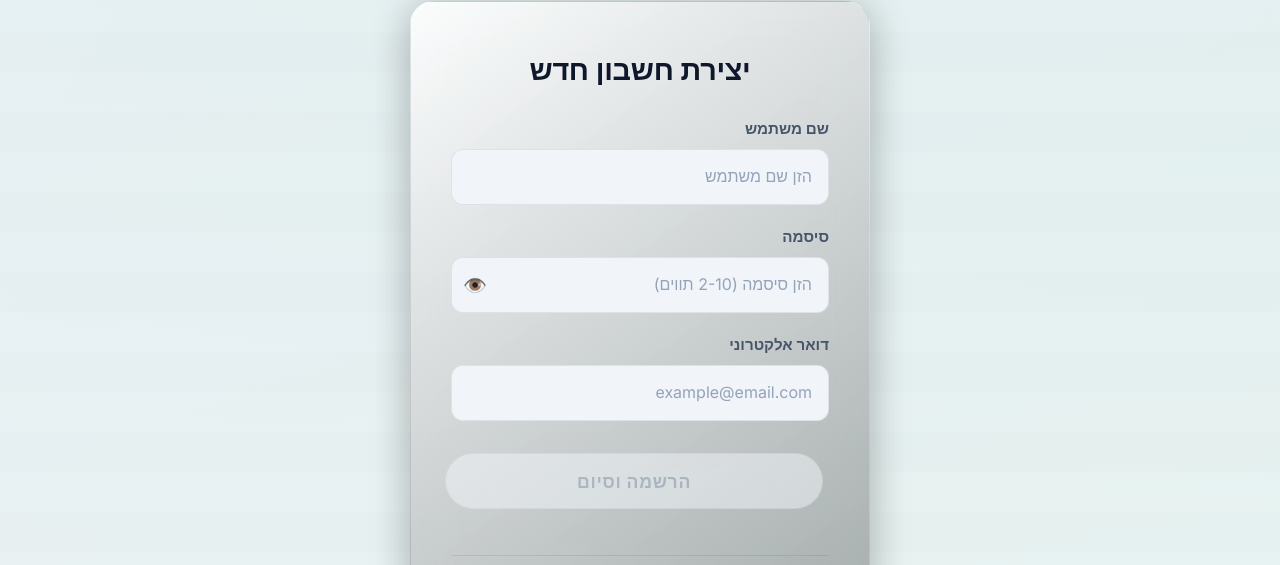
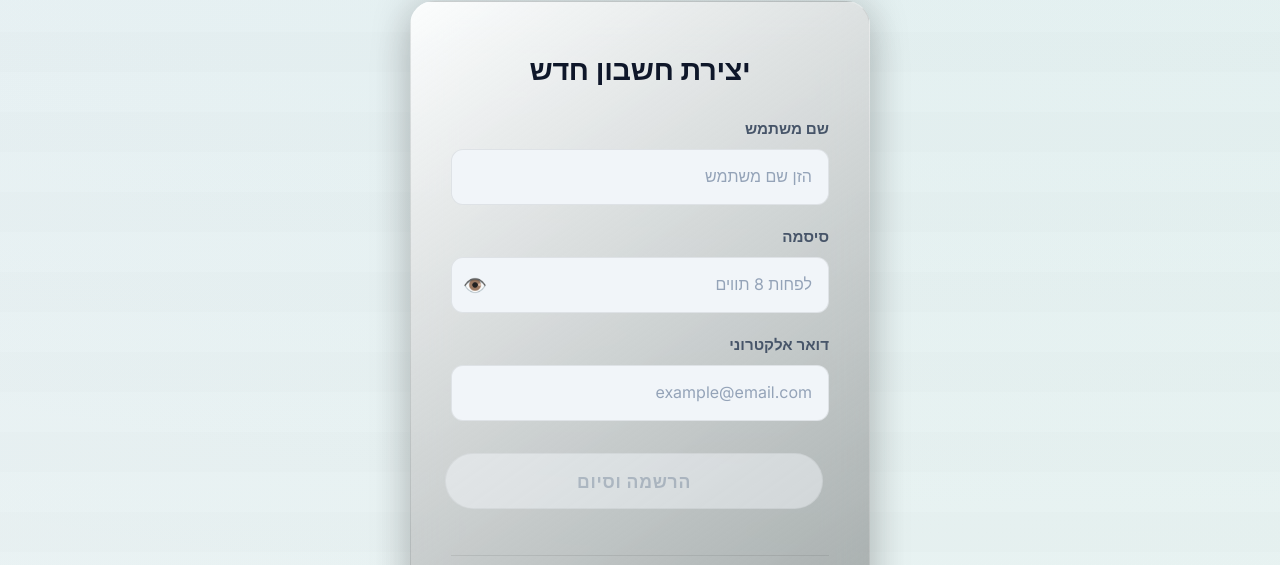
Before and after one commit to tpr1214/footballbetclient-final, a React (Vite) app: page /register in a window 1280 px wide. Shown: the part 128-693 px from the top of the page. Built offline with nearby package versions, Linux system fonts and the light colour scheme.

Commit message:
מאיי איליה שיר ושירה

```diff
--- a/src/components/Dashboard.jsx
+++ b/src/components/Dashboard.jsx
@@ -124,7 +124,7 @@ function Dashboard() {
                     <div className="dash-actions-grid">
                         <div className="action-grid-card" onClick={() => navigate("/bet")}>
                             <div className="action-card-icon">⚽</div>
-                            <h4>להמר על משחקים</h4>
+                            <h4>זירת הימורים</h4>
                             <span className="action-arrow">←</span>
                         </div>
                         <div className="action-grid-card" onClick={() => navigate("/live")}>
--- a/src/components/Login.jsx
+++ b/src/components/Login.jsx
@@ -48,7 +48,7 @@ function Login() {
                     <span className="login-nav-icon">⚽</span>
                     <span className="login-nav-logo-text" style={{cursor: 'pointer'}} onClick={() => navigate("/")}>FootballBet</span>
                     <span className="login-nav-divider">|</span>
-                    <span className="login-nav-subtext">אפליקציית הימורי כדורגל</span>
+                    <span className="login-nav-subtext">   </span>
                 </div>
 
                 <div className="login-nav-actions">
--- a/src/components/MainPage.jsx
+++ b/src/components/MainPage.jsx
@@ -19,7 +19,8 @@ function MainPage() {
             <main className="main-content-area">
                 <div className="main-hero-card">
                     <div className="main-hero-badge">🏆</div>
-                    <h1>ליגת הכדורגל</h1>
+                    <h1> Football Bet
+                    </h1>
                     <p>
                         ברוכים הבאים לפלטפורמת ניהול הליגה וההימורים הדינמית.
                         עקבו אחר משחקים בזמן אמת, נהלו את היתרה שלכם ובצעו הימורים אסטרטגיים.
--- a/src/components/RegisterForm.jsx
+++ b/src/components/RegisterForm.jsx
@@ -6,6 +6,7 @@ import "./RegisterForm.css";
 
 function RegisterForm() {
     const navigate = useNavigate();
+
     const [username, setUsername] = useState("");
     const [password, setPassword] = useState("");
     const [email, setEmail] = useState("");
@@ -19,20 +20,25 @@ function RegisterForm() {
     };
 
     const passwordRegex = (value) => {
-        const checkPassword = /^[A-Za-z!@#*0-9]{2,10}$/;
+        const checkPassword =
+            /^(?=.*[a-z])(?=.*[A-Z])(?=.*\d)(?=.*[@$!%*?&#])[A-Za-z\d@$!%*?&#]{8,20}$/;
+
         return checkPassword.test(value.trim());
     };
 
     const emailRegex = (value) => {
-        const checkEmail = /^[A-Za-z0-9._%+-]+@[A-Za-z0-9.-]+\.[A-Za-z]{2,}$/;
+        const checkEmail =
+            /^[A-Za-z0-9._%+-]+@[A-Za-z0-9.-]+\.[A-Za-z]{2,}$/;
         return checkEmail.test(value.trim());
     };
 
     const validation = () => {
         let isValid = false;
+
         if (!usernameRegex(username)) isValid = true;
         if (!passwordRegex(password)) isValid = true;
         if (!emailRegex(email)) isValid = true;
+
         return isValid;
     };
 
@@ -40,24 +46,40 @@ function RegisterForm() {
         e.preventDefault();
         setMessage("");
 
+        if (!passwordRegex(password)) {
+            setIsSuccess(false);
+            setMessage(
+                "הסיסמה חלשה מדי. יש להזין לפחות 8 תווים, אות גדולה, אות קטנה, מספר ותו מיוחד."
+            );
+            return;
+        }
+
         const data = {
             username: username,
             passwordHash: password,
             email: email
         };
 
-        register(data).then(response => {
+        register(data)
+            .then((response) => {
                 setIsSuccess(true);
                 setMessage(response.data || "המשתמש נרשם בהצלחה!");
+
                 setUsername("");
                 setPassword("");
                 setEmail("");
+
                 setTimeout(() => navigate("/login"), 1200);
             })
-            .catch(error => {
+            .catch((error) => {
                 console.log(error);
+
                 setIsSuccess(false);
-                const serverErrorMessage = error.response?.data || "הרשמה נכשלה, אנא נסה שוב.";
+
+                const serverErrorMessage =
+                    error.response?.data ||
+                    "הרשמה נכשלה, אנא נסה שוב.";
+
                 setMessage(serverErrorMessage);
             });
     };
@@ -68,8 +90,15 @@ function RegisterForm() {
             <nav className="login-nav-bar">
                 <div className="login-nav-right">
                     <span className="login-nav-icon">⚽</span>
-                    <span className="login-nav-logo-text" style={{cursor: 'pointer'}} onClick={() => navigate("/")}>FootballBet</span>
+                    <span
+                        className="login-nav-logo-text"
+                        style={{ cursor: "pointer" }}
+                        onClick={() => navigate("/")}
+                    >
+                        FootballBet
+                    </span>
                 </div>
+
                 <div className="login-nav-actions">
                     <div className="login-nav-user">שלום, אורח</div>
                     <ThemeToggle />
@@ -78,50 +107,113 @@ function RegisterForm() {
 
             <div className="login-content-container">
 
-                <div className="login-welcome-badge">ברוכים הבאים למערכת</div>
-
+                <div className="login-welcome-badge">
+                    ברוכים הבאים למערכת
+                </div>
 
                 <div className="login-main-card">
                     <div className="login-card-content">
-                        <h2 className="login-card-headline">יצירת חשבון חדש</h2>
 
-                        <form onSubmit={handleRegister} className="login-form-element">
+                        <h2 className="login-card-headline">
+                            יצירת חשבון חדש
+                        </h2>
+
+                        <form
+                            onSubmit={handleRegister}
+                            className="login-form-element"
+                        >
+
                             <div className="login-field-group">
                                 <label>שם משתמש</label>
+
                                 <input
                                     type="text"
                                     value={username}
                                     placeholder="הזן שם משתמש"
-                                    onChange={(e) => setUsername(e.target.value)}
+                                    onChange={(e) =>
+                                        setUsername(e.target.value)
+                                    }
                                 />
                             </div>
 
                             <div className="login-field-group">
                                 <label>סיסמה</label>
-                                <div style={{ position: 'relative', display: 'flex', alignItems: 'center' }}>
+
+                                <div
+                                    style={{
+                                        position: "relative",
+                                        display: "flex",
+                                        alignItems: "center"
+                                    }}
+                                >
                                     <input
-                                        type={showPassword ? "text" : "password"}
+                                        type={
+                                            showPassword
+                                                ? "text"
+                                                : "password"
+                                        }
                                         value={password}
-                                        placeholder="הזן סיסמה (2-10 תווים)"
-                                        onChange={(e) => setPassword(e.target.value)}
-                                        style={{ width: '100%', paddingLeft: '40px' }}
+                                        placeholder="לפחות 8 תווים"
+                                        onChange={(e) =>
+                                            setPassword(e.target.value)
+                                        }
+                                        style={{
+                                            width: "100%",
+                                            paddingLeft: "40px"
+                                        }}
                                     />
+
                                     <span
-                                        onClick={() => setShowPassword(!showPassword)}
-                                        style={{ position: 'absolute', left: '12px', cursor: 'pointer', fontSize: '1.2rem', userSelect: 'none' }}
+                                        onClick={() =>
+                                            setShowPassword(!showPassword)
+                                        }
+                                        style={{
+                                            position: "absolute",
+                                            left: "12px",
+                                            cursor: "pointer",
+                                            fontSize: "1.2rem",
+                                            userSelect: "none"
+                                        }}
                                     >
                                         {showPassword ? "🙈" : "👁️"}
                                     </span>
                                 </div>
+
+                                {password &&
+                                    !passwordRegex(password) && (
+                                        <small
+                                            style={{
+                                                color: "#dc2626",
+                                                display: "block",
+                                                marginTop: "6px",
+                                                textAlign: "right"
+                                            }}
+                                        >
+                                            הסיסמה חייבת להכיל:
+                                            <br />
+                                            • לפחות 8 תווים
+                                            <br />
+                                            • אות גדולה באנגלית
+                                            <br />
+                                            • אות קטנה באנגלית
+                                            <br />
+                                            • מספר
+                                            <br />
+                                            • תו מיוחד (!@#$ וכו')
+                                        </small>
+                                    )}
                             </div>
 
                             <div className="login-field-group">
                                 <label>דואר אלקטרוני</label>
+
                                 <input
                                     type="email"
                                     value={email}
                                     placeholder="example@email.com"
-                                    onChange={(e) => setEmail(e.target.value)}
+                                    onChange={(e) =>
+                                        setEmail(e.target.value)
+                                    }
                                 />
                             </div>
 
@@ -134,15 +226,21 @@ function RegisterForm() {
                             </button>
                         </form>
 
-
                         {message && (
-                            <div className={`login-status ${isSuccess ? 'login-success' : 'login-error'}`}>
+                            <div
+                                className={`login-status ${
+                                    isSuccess
+                                        ? "login-success"
+                                        : "login-error"
+                                }`}
+                            >
                                 {message}
                             </div>
                         )}
 
                         <div className="login-footer-area">
                             <hr className="login-footer-divider" />
+
                             <button
                                 type="button"
                                 className="login-center-back-btn"
@@ -151,8 +249,10 @@ function RegisterForm() {
                                 כבר יש לך חשבון? להתחברות
                             </button>
                         </div>
+
                     </div>
                 </div>
+
             </div>
         </div>
     );
```
Also changed, not shown: 1 other file (tests, documents, lock files or other folders). Lines whose indentation alone changed are shown as unchanged.
